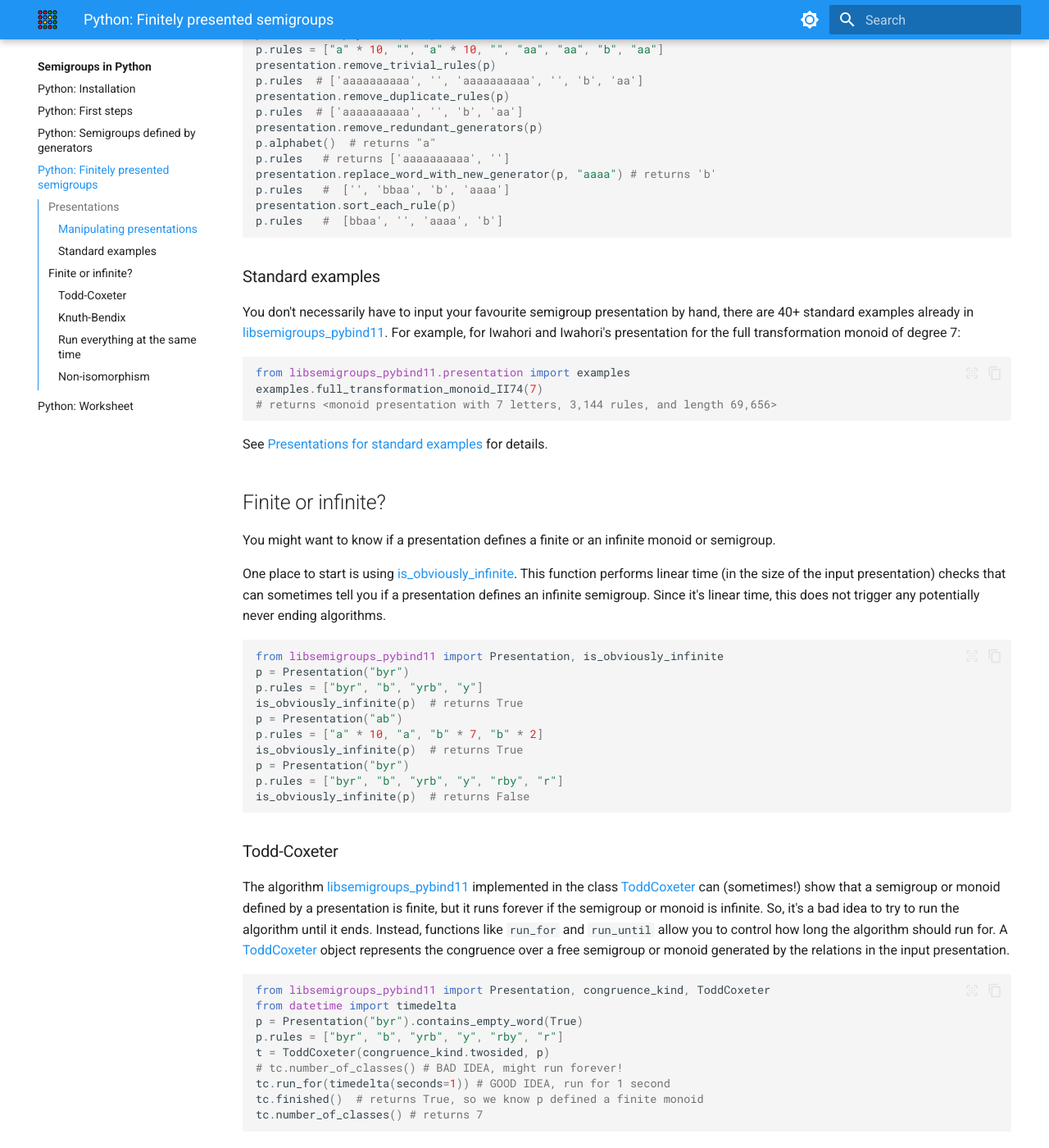
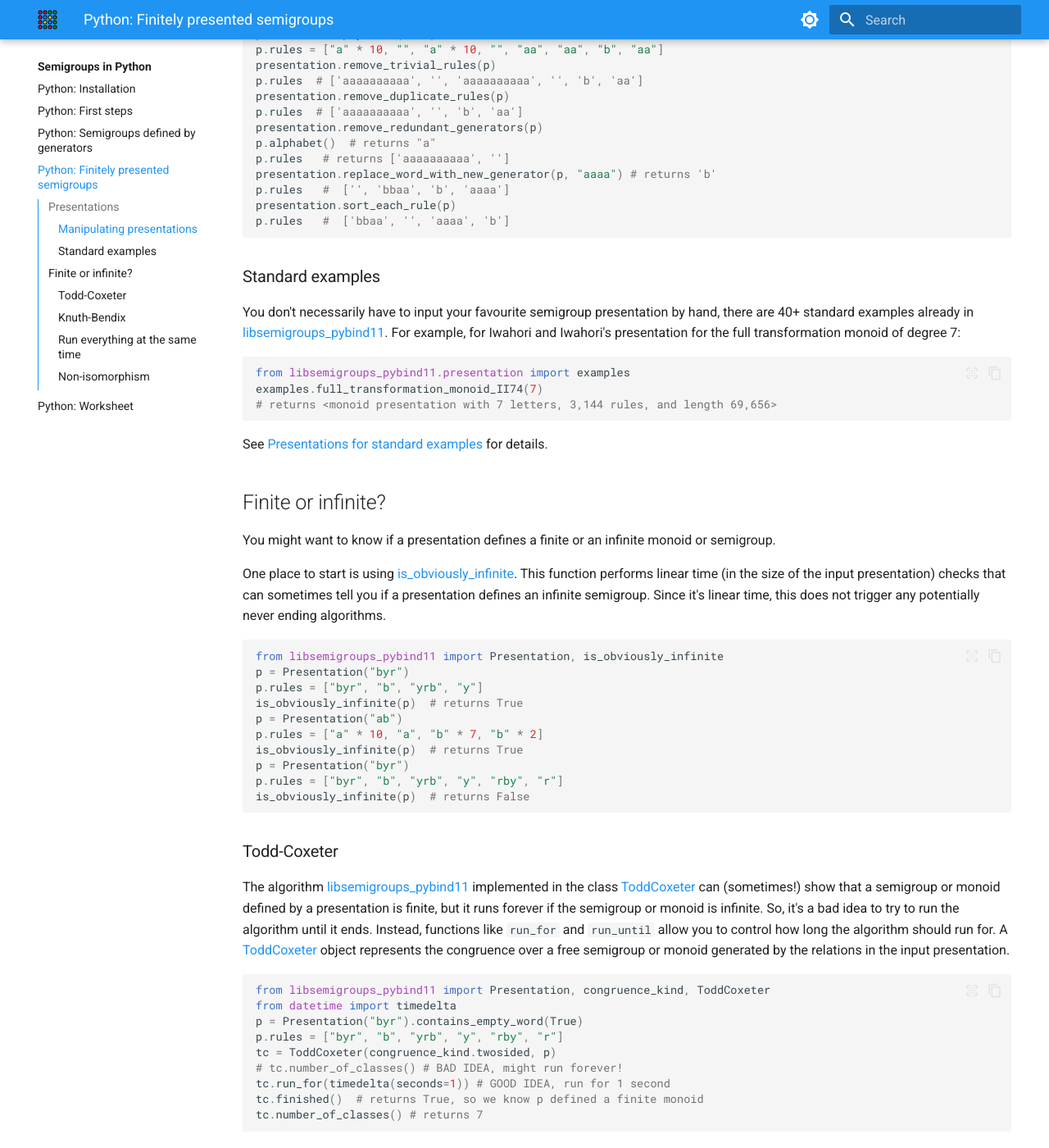
Before and after one commit to libsemigroups/tutorial, an MkDocs documentation site: the page built from docs/py/fp.md, in a window 1280 px wide and 1400 px high, scrolled down 2233 px. Shown: the whole window at 82% size. Built offline with MkDocs 1.6.1 and Material for MkDocs 9.7.7, drawn with Linux system fonts in a browser that asks for light colours.

Commit message:
Fixes to py/fp.md

````diff
--- a/docs/py/fp.md
+++ b/docs/py/fp.md
@@ -23,7 +23,7 @@ You can create a presentation using strings by doing:
 from libsemigroups_pybind11 import Presentation, presentation
 p = Presentation("ab")  # a presentation with alphabet {a, b}
 p.alphabet()            # returns "ab"
-p.rules                 # returns the empty list
+p.rules                 # returns the empty list
 ```
 
 You can add rules to the presentation `p` one by one:
@@ -31,7 +31,7 @@ You can add rules to the presentation `p` one by one:
 ```python
 presentation.add_rule(p, "aba", "bbba")     #  add aba = bbba
 presentation.add_rule(p, "babba", "a" * 10)
-p.rules # returns ['aba', 'bbba', 'babba', 'aaaaaaaaaa']
+p.rules # returns ['aba', 'bbba', 'babba', 'aaaaaaaaaa']
 ```
 
 The relations (or rules) in the presentation are stored as a list
@@ -124,7 +124,7 @@ p.rules   # returns ['aaaaaaaaaa', '']
 presentation.replace_word_with_new_generator(p, "aaaa") # returns 'b'
 p.rules   #  ['', 'bbaa', 'b', 'aaaa']
 presentation.sort_each_rule(p)
-p.rules   #  [bbaa', '', 'aaaa', 'b']
+p.rules   #  ['bbaa', '', 'aaaa', 'b']
 ```
 
 ### Standard examples
@@ -184,10 +184,10 @@ from libsemigroups_pybind11 import Presentation, congruence_kind, ToddCoxeter
 from datetime import timedelta
 p = Presentation("byr").contains_empty_word(True)
 p.rules = ["byr", "b", "yrb", "y", "rby", "r"]
-t = ToddCoxeter(congruence_kind.twosided, p)
+tc = ToddCoxeter(congruence_kind.twosided, p)
 # tc.number_of_classes() # BAD IDEA, might run forever!
 tc.run_for(timedelta(seconds=1)) # GOOD IDEA, run for 1 second
-tc.finished()  # returns True, so we know p defined a finite monoid
+tc.finished()  # returns True, so we know p defined a finite monoid
 tc.number_of_classes() # returns 7
 ```
 
@@ -228,7 +228,7 @@ p.rules = ["byr", "b", "yrb", "y", "rby", "r"]
 kb = KnuthBendix(congruence_kind.twosided, p)
 # kb.number_of_classes() # BAD IDEA, might run forever!
 kb.run_for(timedelta(seconds=1)) # GOOD IDEA, run for 1 second
-kb.finished()  # returns True, so we know p defined a finite monoid
+kb.finished()  # returns True, so we know p defined a finite monoid
 kb.number_of_classes() # returns 7
 list(kb.active_rules())
 # returns
@@ -261,7 +261,7 @@ from datetime import timedelta
 p = Presentation("BCA")
 presentation.add_rule(p, "AABC", "ACBA")
 kb = KnuthBendix(congruence_kind.twosided, p)
-kb.number_of_classes()  # returns +∞
+kb.number_of_classes()  # returns +∞
 ```
 
 ### Run everything at the same time
````
Also changed, not shown: other parts of docs/py/fp.md (+1 -1 lines).
